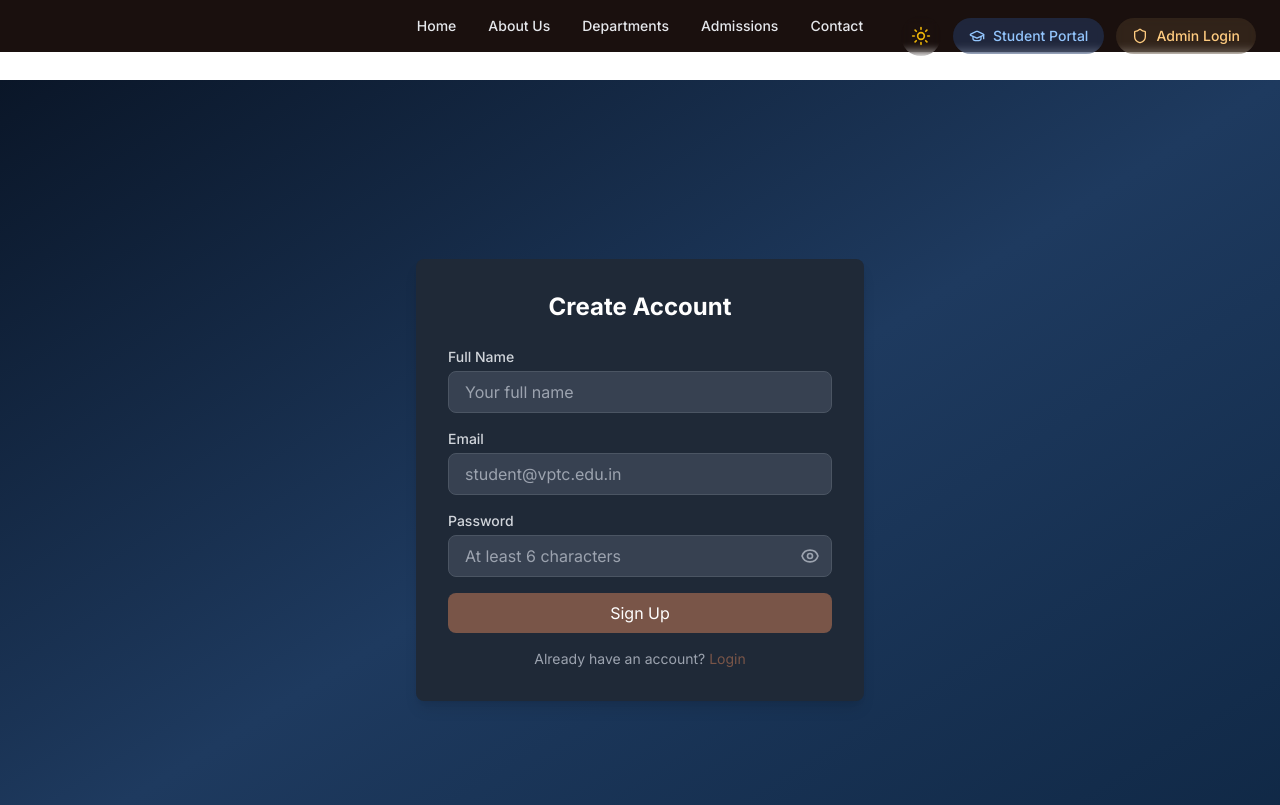
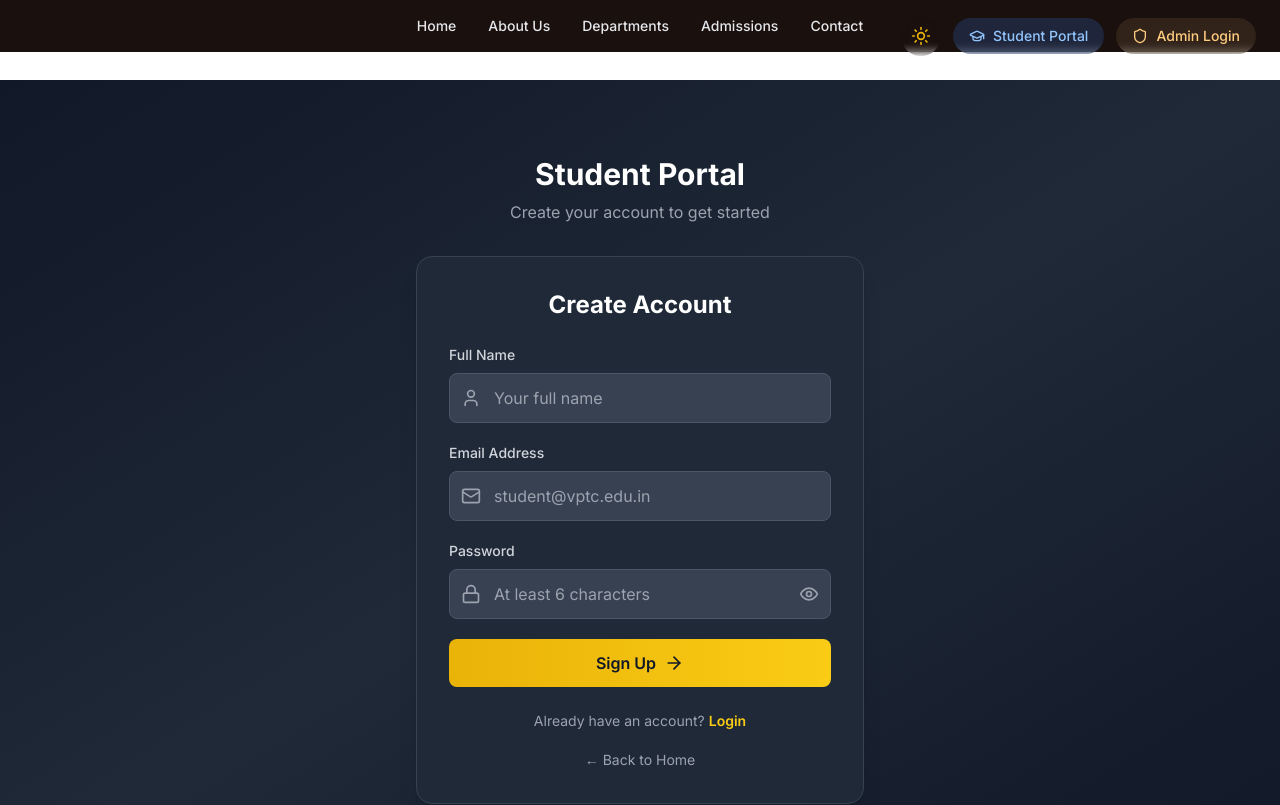
Before and after one commit to sri-vijay-git/vptc-ai-chatbot, a Next.js app in the folder frontend/: page /signup in a window 1280 px wide. Shown: the top 805 px of the page. Built offline with nearby package versions, Linux system fonts and the light colour scheme.

Commit message:
feat: implement unified login flow, persistent profile icon, and chat page cleanup

```diff
--- a/frontend/app/(auth)/signup/page.tsx
+++ b/frontend/app/(auth)/signup/page.tsx
@@ -4,6 +4,7 @@ import { useState } from "react";
 import { useRouter } from "next/navigation";
 import api from "@/lib/api";
 import Link from "next/link";
+import { Mail, Lock, Eye, EyeOff, User, ArrowRight } from "lucide-react";
 
 export default function SignupPage() {
     const router = useRouter();
@@ -67,68 +68,87 @@ export default function SignupPage() {
     }
 
     return (
-        <div className="flex min-h-screen items-center justify-center bg-gradient-to-br from-[#0a1628] via-[#1e3a5f] to-[#0f2744]">
-            <div className="w-full max-w-md p-8 bg-white dark:bg-gray-800 rounded-lg shadow-lg">
+        <div className="min-h-screen bg-gradient-to-br from-yellow-50 via-white to-yellow-50 dark:from-gray-900 dark:via-gray-800 dark:to-gray-900 flex items-center justify-center p-4">
+            <div className="w-full max-w-md">
+                {/* Logo & Title - Matching Login Page Header */}
+                <div className="text-center mb-8">
+                    <h1 className="text-3xl font-bold text-gray-900 dark:text-white mb-2">
+                        Student Portal
+                    </h1>
+                    <p className="text-gray-600 dark:text-gray-400">
+                        Create your account to get started
+                    </p>
+                </div>
+
+                {/* Signup Card */}
+                <div className="bg-white dark:bg-gray-800 rounded-2xl shadow-xl p-8 border border-gray-100 dark:border-gray-700">
                     <h2 className="text-2xl font-bold mb-6 text-center text-gray-800 dark:text-white">Create Account</h2>
 
                     {error && (
-                    <div className="mb-4 p-3 bg-red-100 text-red-700 rounded-lg text-sm">
+                        <div className="mb-4 p-3 bg-red-100 dark:bg-red-900/30 text-red-700 dark:text-red-300 rounded-lg text-sm border border-red-200 dark:border-red-800">
                             {error}
                         </div>
                     )}
 
-                <form onSubmit={handleSignup} className="space-y-4">
+                    <form onSubmit={handleSignup} className="space-y-5">
+                        {/* Full Name */}
                         <div>
-                        <label className="block text-sm font-medium text-gray-700 dark:text-gray-300">Full Name</label>
+                            <label className="block text-sm font-medium text-gray-700 dark:text-gray-300 mb-2">
+                                Full Name
+                            </label>
+                            <div className="relative">
+                                <User className="absolute left-3 top-1/2 -translate-y-1/2 w-5 h-5 text-gray-400" />
                                 <input
                                     type="text"
                                     required
                                     value={fullName}
                                     onChange={(e) => setFullName(e.target.value)}
-                            className="mt-1 w-full px-4 py-2 border border-gray-300 rounded-lg bg-white text-gray-900 focus:ring-2 focus:ring-blue-500 focus:border-blue-500 dark:bg-gray-700 dark:border-gray-600 dark:text-white dark:focus:ring-blue-500"
+                                    className="w-full pl-11 pr-4 py-3 rounded-lg border border-gray-300 dark:border-gray-600 bg-white dark:bg-gray-700 text-gray-900 dark:text-white focus:ring-2 focus:ring-yellow-500 outline-none transition-all"
                                     placeholder="Your full name"
                                 />
                             </div>
+                        </div>
 
+                        {/* Email */}
                         <div>
-                        <label className="block text-sm font-medium text-gray-700 dark:text-gray-300">Email</label>
+                            <label className="block text-sm font-medium text-gray-700 dark:text-gray-300 mb-2">
+                                Email Address
+                            </label>
+                            <div className="relative">
+                                <Mail className="absolute left-3 top-1/2 -translate-y-1/2 w-5 h-5 text-gray-400" />
                                 <input
                                     type="email"
                                     required
                                     value={email}
                                     onChange={(e) => setEmail(e.target.value)}
-                            className="mt-1 w-full px-4 py-2 border border-gray-300 rounded-lg bg-white text-gray-900 focus:ring-2 focus:ring-blue-500 focus:border-blue-500 dark:bg-gray-700 dark:border-gray-600 dark:text-white dark:focus:ring-blue-500"
+                                    className="w-full pl-11 pr-4 py-3 rounded-lg border border-gray-300 dark:border-gray-600 bg-white dark:bg-gray-700 text-gray-900 dark:text-white focus:ring-2 focus:ring-yellow-500 outline-none transition-all"
                                     placeholder="student@vptc.edu.in"
                                 />
                             </div>
+                        </div>
 
+                        {/* Password */}
                         <div>
-                        <label className="block text-sm font-medium text-gray-700 dark:text-gray-300">Password</label>
+                            <label className="block text-sm font-medium text-gray-700 dark:text-gray-300 mb-2">
+                                Password
+                            </label>
                             <div className="relative">
+                                <Lock className="absolute left-3 top-1/2 -translate-y-1/2 w-5 h-5 text-gray-400" />
                                 <input
                                     type={showPassword ? "text" : "password"}
                                     required
                                     minLength={6}
                                     value={password}
                                     onChange={(e) => setPassword(e.target.value)}
-                                className="mt-1 w-full px-4 py-2 pr-10 border border-gray-300 rounded-lg bg-white text-gray-900 focus:ring-2 focus:ring-blue-500 focus:border-blue-500 dark:bg-gray-700 dark:border-gray-600 dark:text-white dark:focus:ring-blue-500"
+                                    className="w-full pl-11 pr-12 py-3 rounded-lg border border-gray-300 dark:border-gray-600 bg-white dark:bg-gray-700 text-gray-900 dark:text-white focus:ring-2 focus:ring-yellow-500 outline-none transition-all"
                                     placeholder="At least 6 characters"
                                 />
                                 <button
                                     type="button"
                                     onClick={() => setShowPassword(!showPassword)}
-                                className="absolute right-3 top-1/2 -translate-y-1/2 mt-0.5 text-gray-500 hover:text-gray-700 dark:text-gray-400 dark:hover:text-gray-200"
+                                    className="absolute right-3 top-1/2 -translate-y-1/2 text-gray-400 hover:text-gray-600 dark:hover:text-gray-300"
                                 >
-                                {showPassword ? (
-                                    <svg className="w-5 h-5" fill="none" stroke="currentColor" viewBox="0 0 24 24">
-                                        <path strokeLinecap="round" strokeLinejoin="round" strokeWidth={2} d="M13.875 18.825A10.05 10.05 0 0112 19c-4.478 0-8.268-2.943-9.543-7a9.97 9.97 0 011.563-3.029m5.858.908a3 3 0 114.243 4.243M9.878 9.878l4.242 4.242M9.88 9.88l-3.29-3.29m7.532 7.532l3.29 3.29M3 3l3.59 3.59m0 0A9.953 9.953 0 0112 5c4.478 0 8.268 2.943 9.543 7a10.025 10.025 0 01-4.132 5.411m0 0L21 21" />
-                                    </svg>
-                                ) : (
-                                    <svg className="w-5 h-5" fill="none" stroke="currentColor" viewBox="0 0 24 24">
-                                        <path strokeLinecap="round" strokeLinejoin="round" strokeWidth={2} d="M15 12a3 3 0 11-6 0 3 3 0 016 0z" />
-                                        <path strokeLinecap="round" strokeLinejoin="round" strokeWidth={2} d="M2.458 12C3.732 7.943 7.523 5 12 5c4.478 0 8.268 2.943 9.542 7-1.274 4.057-5.064 7-9.542 7-4.477 0-8.268-2.943-9.542-7z" />
-                                    </svg>
-                                )}
+                                    {showPassword ? <EyeOff className="w-5 h-5" /> : <Eye className="w-5 h-5" />}
                                 </button>
                             </div>
                         </div>
@@ -136,18 +156,31 @@ export default function SignupPage() {
                         <button
                             type="submit"
                             disabled={loading}
-                        className="w-full py-2 bg-primary text-white rounded-lg hover:bg-blue-700 transition disabled:opacity-50"
+                            className="w-full py-3 bg-gradient-to-r from-yellow-500 to-yellow-400 hover:from-yellow-600 hover:to-yellow-500 text-gray-900 font-semibold rounded-lg transition-all transform hover:scale-[1.02] flex items-center justify-center gap-2 disabled:opacity-50 disabled:cursor-not-allowed"
                         >
-                        {loading ? "Creating account..." : "Sign Up"}
+                            {loading ? "Creating account..." : (
+                                <>
+                                    Sign Up
+                                    <ArrowRight className="w-5 h-5" />
+                                </>
+                            )}
                         </button>
                     </form>
 
-                <p className="mt-4 text-center text-sm text-gray-600 dark:text-gray-400">
+                    {/* Footer Links */}
+                    <div className="mt-6 text-center text-sm text-gray-600 dark:text-gray-400">
                         Already have an account?{" "}
-                    <Link href="/login" className="text-primary hover:underline">
+                        <Link href="/login" className="text-yellow-600 hover:text-yellow-700 dark:text-yellow-400 font-semibold">
                             Login
                         </Link>
-                </p>
+                    </div>
+
+                    <div className="mt-4 text-center">
+                        <Link href="/" className="text-sm text-gray-500 hover:text-gray-700 dark:text-gray-400 dark:hover:text-gray-300">
+                            ← Back to Home
+                        </Link>
+                    </div>
+                </div>
             </div>
         </div>
     );
--- a/frontend/app/login/page.tsx
+++ b/frontend/app/login/page.tsx
@@ -12,13 +12,26 @@ export default function LoginPage() {
         email: "",
         password: ""
     });
+    const [error, setError] = useState("");
+    const [loading, setLoading] = useState(false);
     const router = useRouter();
 
-    const handleSubmit = (e: React.FormEvent) => {
+    const handleSubmit = async (e: React.FormEvent) => {
         e.preventDefault();
-        // For demo purposes, just navigate to dashboard
-        // In production, this would authenticate with backend
-        router.push("/student/dashboard");
+        try {
+            // Use the same API structure as signup
+            // const response = await api.post("/auth/login", formData);
+
+            // For now, we simulate success and redirect to Home
+            // Real integration will be added when backend is fully connected if not already
+            // forcing a hard reload to ensure Navbar updates if context isn't using a listener yet
+            // but router.push should trigger re-render.
+
+            router.push("/");
+            router.refresh(); // Ensure components re-evaluate auth state
+        } catch (error) {
+            console.error("Login failed", error);
+        }
     };
 
     return (
@@ -44,6 +57,11 @@ export default function LoginPage() {
 
                 {/* Login Card */}
                 <div className="bg-white dark:bg-gray-800 rounded-2xl shadow-xl p-8 border border-gray-100 dark:border-gray-700">
+                    {error && (
+                        <div className="mb-4 p-3 bg-red-100 dark:bg-red-900/30 text-red-700 dark:text-red-300 rounded-lg text-sm border border-red-200 dark:border-red-800">
+                            {error}
+                        </div>
+                    )}
                     <form onSubmit={handleSubmit} className="space-y-6">
                         {/* Email */}
                         <div>
--- a/frontend/components/LayoutWrapper.tsx
+++ b/frontend/components/LayoutWrapper.tsx
@@ -11,7 +11,11 @@ export default function LayoutWrapper({ children }: { children: React.ReactNode
     // /chat has its own full-screen layout
     // /admin will have its own dashboard layout
     // /login is a standalone page usually, but maybe we want navbar there? Let's keep it for now.
-    const isExcluded = pathname?.startsWith("/chat") || pathname?.startsWith("/admin");
+    // Hide Global Navbar/Footer on specific routes
+    // /chat will now HAVE the navbar, so we remove it from exclusion
+    // /admin will have its own dashboard layout
+    const isExcluded = pathname?.startsWith("/admin");
+    const isChat = pathname?.startsWith("/chat");
 
     return (
         <div className="flex flex-col min-h-screen">
@@ -19,7 +23,7 @@ export default function LayoutWrapper({ children }: { children: React.ReactNode
             <main className={`flex-1 ${!isExcluded ? "pt-20" : ""}`}>
                 {children}
             </main>
-            {!isExcluded && <Footer />}
+            {!isExcluded && !isChat && <Footer />}
         </div>
     );
 }
--- a/frontend/components/Navbar.tsx
+++ b/frontend/components/Navbar.tsx
@@ -5,8 +5,7 @@ import Link from "next/link";
 import { usePathname } from "next/navigation";
 import { useTheme } from "@/contexts/ThemeContext";
 import { motion, AnimatePresence } from "framer-motion";
-import { Menu, X, Sun, Moon, Shield, GraduationCap, ChevronDown } from "lucide-react";
-import Image from "next/image";
+import { Menu, X, Sun, Moon, Shield, GraduationCap, ChevronDown, User, LogOut } from "lucide-react";
 
 const navLinks = [
     { name: "Home", href: "/" },
@@ -21,6 +20,30 @@ export default function Navbar() {
     const pathname = usePathname();
     const { theme, toggleTheme } = useTheme();
     const [scrolled, setScrolled] = useState(false);
+    const [isLoggedIn, setIsLoggedIn] = useState(false);
+    const [showProfileMenu, setShowProfileMenu] = useState(false);
+
+    // Initial auth check
+    useEffect(() => {
+        const checkAuth = () => {
+            const token = localStorage.getItem("token");
+            setIsLoggedIn(!!token);
+        };
+
+        checkAuth();
+
+        // Listen for storage events (e.g. login from another tab or component)
+        window.addEventListener("storage", checkAuth);
+        return () => window.removeEventListener("storage", checkAuth);
+    }, []);
+
+    const handleLogout = () => {
+        localStorage.removeItem("token");
+        localStorage.removeItem("user");
+        setIsLoggedIn(false);
+        setShowProfileMenu(false);
+        window.location.href = "/"; // Force refresh to clear any state
+    };
 
     // Handle scroll effect
     useEffect(() => {
@@ -37,12 +60,8 @@ export default function Navbar() {
     }, [pathname]);
 
     const isChatPage = pathname?.startsWith("/chat");
-    const isAdminPage = pathname?.startsWith("/admin");
 
-    // Hide Navbar on specific pages if needed, but for now we keep it or handle via LayoutWrapper.
-    // However, if this component is used inside LayoutWrapper which conditionally renders it, we don't need this check.
-    // But keeping it robust:
-    if (isChatPage && pathname === "/chat") return null; // Logic might be moved to LayoutWrapper, but safeguards are good.
+    if (isChatPage && pathname === "/chat") return null;
 
     return (
         <nav
@@ -79,6 +98,41 @@ export default function Navbar() {
                         {theme === "dark" ? <Sun className="w-5 h-5 text-yellow-500" /> : <Moon className="w-5 h-5 text-gray-700 dark:text-gray-300" />}
                     </button>
 
+                    {isLoggedIn ? (
+                        <div className="relative">
+                            <button
+                                onClick={() => setShowProfileMenu(!showProfileMenu)}
+                                className="flex items-center gap-2 pl-2 pr-1 py-1 rounded-full bg-white dark:bg-gray-800 border border-gray-200 dark:border-gray-700 shadow-sm hover:shadow-md transition-all"
+                            >
+                                <div className="w-8 h-8 rounded-full bg-primary/10 flex items-center justify-center text-primary">
+                                    <User className="w-5 h-5" />
+                                </div>
+                                <ChevronDown className="w-4 h-4 text-gray-400" />
+                            </button>
+
+                            {/* Profile Dropdown */}
+                            {showProfileMenu && (
+                                <div className="absolute right-0 mt-2 w-48 bg-white dark:bg-gray-800 rounded-xl shadow-xl border border-gray-100 dark:border-gray-700 py-2 animate-[fadeIn_0.2s_ease-out]">
+                                    <Link
+                                        href="/profile"
+                                        className="flex items-center gap-2 px-4 py-2 text-sm text-gray-700 dark:text-gray-300 hover:bg-gray-50 dark:hover:bg-gray-700"
+                                        onClick={() => setShowProfileMenu(false)}
+                                    >
+                                        <User className="w-4 h-4" />
+                                        My Profile
+                                    </Link>
+                                    <button
+                                        onClick={handleLogout}
+                                        className="flex items-center gap-2 px-4 py-2 text-sm text-red-600 hover:bg-red-50 dark:hover:bg-red-900/20 w-full text-left"
+                                    >
+                                        <LogOut className="w-4 h-4" />
+                                        Logout
+                                    </button>
+                                </div>
+                            )}
+                        </div>
+                    ) : (
+                        <>
                             <Link
                                 href="/login"
                                 className="flex items-center gap-2 px-3 lg:px-4 py-2 rounded-full bg-blue-100 text-blue-700 dark:bg-blue-500/20 dark:text-blue-300 hover:bg-blue-200 dark:hover:bg-blue-500/30 transition-colors text-sm font-medium whitespace-nowrap backdrop-blur-sm"
@@ -96,6 +150,8 @@ export default function Navbar() {
                                 <span className="hidden lg:inline">Admin Login</span>
                                 <span className="lg:hidden">Admin</span>
                             </Link>
+                        </>
+                    )}
                 </div>
 
                 {/* Mobile Menu Button */}
```
Lines whose indentation alone changed are shown as unchanged.
